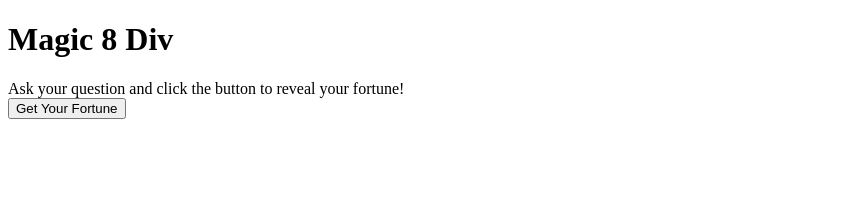
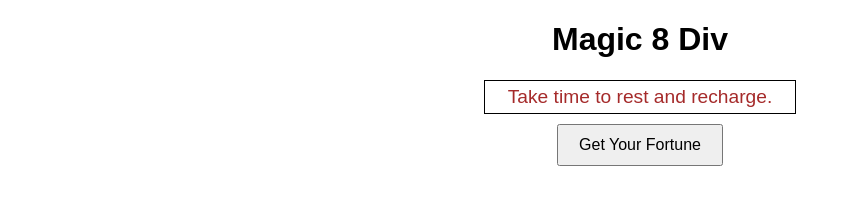
Before and after one commit to coreybrowndev/week-2-assignment, a plain HTML site: page index.html in a window 1280 px wide. Both pictures are taken after a click on the button "Get Your Fortune". Shown: the whole page, without its empty margins (0-851 px from the left). Drawn offline with Linux system fonts and the light colour scheme.

Commit message:
Add randomization functionality

```diff
--- a/index.html
+++ b/index.html
@@ -7,12 +7,13 @@
     <link rel="stylesheet" href="style.css">
 </head>
 <body>
+    <main>
+        <h1>Magic 8 Div</h1>
 
-    <h1>Magic 8 Div</h1>
+        <div id="fortuneDisplay">Ask your question and click the button to reveal your fortune!</div>
+        <button id="fortuneButton">Get Your Fortune</button>
 
-    <div id="fortuneDisplay">Ask your question and click the button to reveal your fortune!</div>
-    <button id="fortuneButton">Get Your Fortune</button>
-
+    </main>
     <script src="script.js"></script>
 </body>
 </html>
--- a/script.js
+++ b/script.js
@@ -0,0 +1,17 @@
+const fortunes = [
+    { text: "You will have a great day!", color: "green" },
+    { text: "Something exciting is coming your way!", color: "blue" },
+    { text: "Be cautious today.", color: "red" },
+    { text: "An unexpected gift will come soon.", color: "purple" },
+    { text: "You will meet someone special.", color: "orange" },
+    { text: "Take time to rest and recharge.", color: "brown" }
+];
+
+document.getElementById('fortuneButton').addEventListener('click', function() {
+    const randomIndex = Math.floor(Math.random() * fortunes.length);
+    const fortune = fortunes[randomIndex];
+    const fortuneDisplay = document.getElementById('fortuneDisplay');
+
+    fortuneDisplay.innerHTML = fortune.text;
+    fortuneDisplay.style.color = fortune.color;
+});
--- a/style.css
+++ b/style.css
@@ -0,0 +1,18 @@
+body {
+    font-family: Arial, sans-serif;
+    text-align: center;
+    margin: 20px;
+}
+
+#fortuneDisplay {
+    padding: 5px;
+    border: 1px solid #000;
+    margin: 10px auto;
+    width: 300px;
+    font-size: 1.2em;
+}
+
+button {
+    padding: 10px 20px;
+    font-size: 1em;
+}
```
